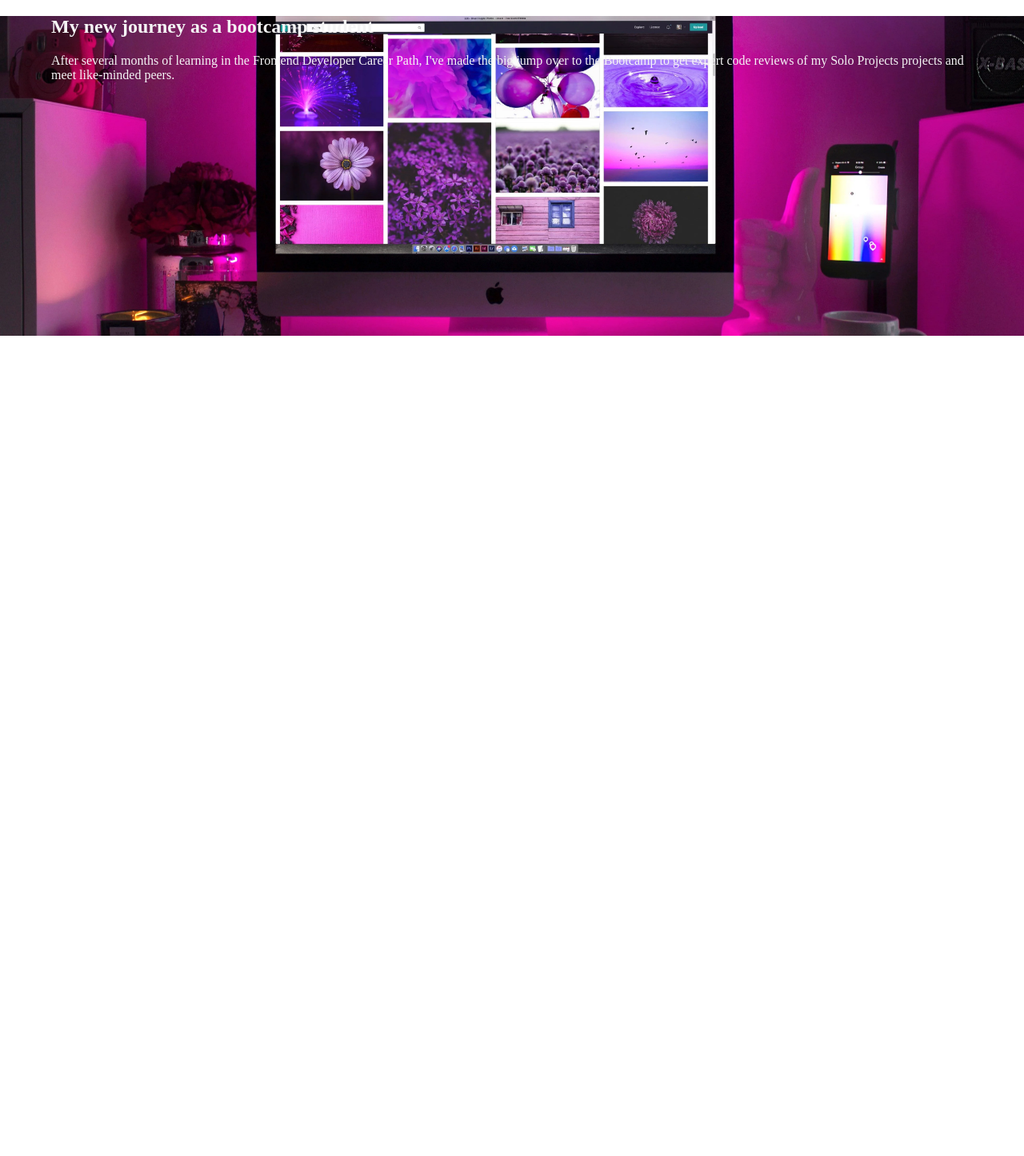
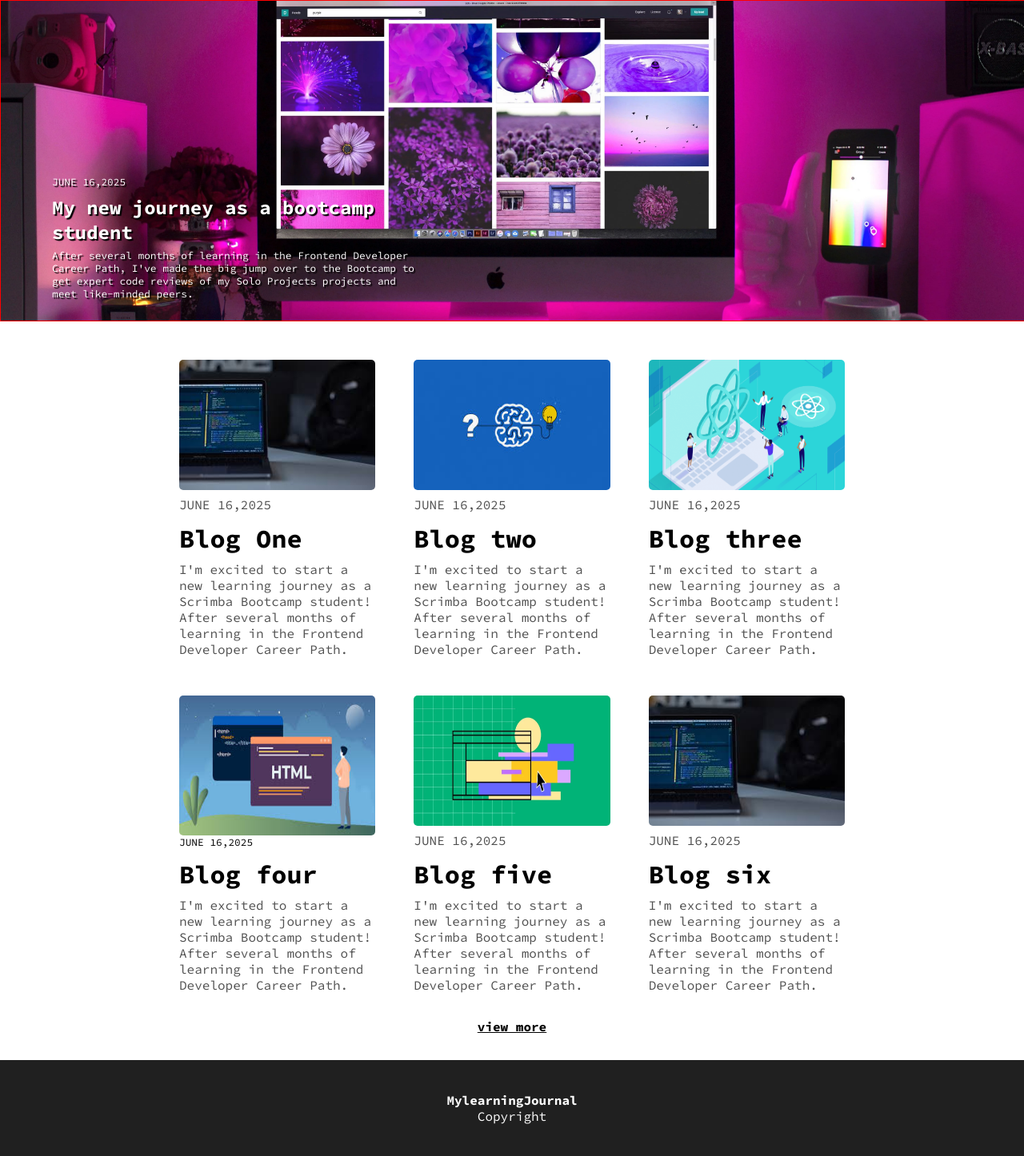
Before and after one commit to Sama2511/Journal, a plain HTML site: page index.html in a window 1280 px wide. Shown: the part 80-1526 px from the top of the page at 80% size. Before the commit the page ends 800 px from the top, so only its background shows below. Drawn offline with Linux system fonts and the light colour scheme.

Commit message:
fullwidth first page

```diff
--- a/index.html
+++ b/index.html
@@ -3,6 +3,7 @@
         <title>My Learning Journal</title>
         <link rel="stylesheet" href="style.css">
         <link rel="stylesheet" href="https://cdnjs.cloudflare.com/ajax/libs/font-awesome/6.1.1/css/all.min.css" integrity="sha512-KfkfwYDsLkIlwQp6LFnl8zNdLGxu9YAA1QvwINks4PhcElQSvqcyVLLD9aMhXd13uQjoXtEKNosOWaZqXgel0g==" crossorigin="anonymous" referrerpolicy="no-referrer" />
+        <link href="https://fonts.googleapis.com/css2?family=Source+Code+Pro:ital,wght@0,200..900;1,200..900&display=swap" rel="stylesheet">
     </head>
     <body>
         <header>
@@ -11,16 +12,65 @@
                 <h1>My learning Journal</h1>
             </div>
             <ul>
-                <li><a>Home</a></li>
-                <li><a>About me</a></li>
+                <li><a href="#">Home</a></li>
+                <li><a href="#">About me</a></li>
             </ul>
         </header>
         <section class="img-section">
             <div class="first-paragraph">
-                <h2>My new journey as a bootcamp student</h2>
-                <p>After several months of learning in the Frontend Developer Career Path, I've made the big jump over to the Bootcamp to get expert code reviews of my Solo Projects projects and meet like-minded peers.</p>
+                <div class="paragraph">
+                    <date>JUNE 16,2025</date>
+                    <h1>My new journey as a bootcamp student</h1>
+                    <p>After several months of learning in the Frontend Developer Career Path, I've made the big jump over to the Bootcamp to get expert code reviews of my Solo Projects projects and meet like-minded peers.</p>
+                </div>
             </div>
-
         </section>
+        <main>
+            <div class="container">
+                <img src="images/coding.jpg">
+                <p>JUNE 16,2025</p>
+                <h1>Blog One</h1>
+                <p> I'm excited to start a new learning journey as a Scrimba Bootcamp student! After several months of learning in the Frontend Developer Career Path.</p>
+            </div>
+            <div class="container">
+                <img src="images/image2.jpg">
+                <p>JUNE 16,2025</p>
+                <h1>Blog two</h1>
+                <p> I'm excited to start a new learning journey as a Scrimba Bootcamp student! After several months of learning in the Frontend Developer Career Path.</p>
+            </div>
+            <div class="container">
+                <img src="images/image3.png">
+                <p>JUNE 16,2025</p>
+                <h1>Blog three</h1>
+                <p> I'm excited to start a new learning journey as a Scrimba Bootcamp student! After several months of learning in the Frontend Developer Career Path.</p>
+            </div>
+            <div class="container">
+                <img src="images/image4.jpg">
+                <date>JUNE 16,2025</date>
+                <h1>Blog four</h1>
+                <p> I'm excited to start a new learning journey as a Scrimba Bootcamp student! After several months of learning in the Frontend Developer Career Path.</p>
+            </div>
+            <div class="container">
+                <img src="images/image5.webp">
+                <p>JUNE 16,2025</p>
+                <h1>Blog five</h1>
+                <p> I'm excited to start a new learning journey as a Scrimba Bootcamp student! After several months of learning in the Frontend Developer Career Path.</p>
+            </div>
+            <div class="container">
+                <img src="images/coding.jpg">
+                <p>JUNE 16,2025</p>
+                <h1>Blog six</h1>
+                <p> I'm excited to start a new learning journey as a Scrimba Bootcamp student! After several months of learning in the Frontend Developer Career Path.</p>
+            </div>
+        </main>
+        <div class="view-more">
+            <a href="#">view more</a>
+        </div>
+        <footer>
+            <div>
+                <h1>MylearningJournal</h1>
+                <p>Copyright</p>
+            </div>
+        </footer>
     </body>
 </html>
--- a/style.css
+++ b/style.css
@@ -3,48 +3,140 @@ body {
     margin: 0;
     padding: 0;
     height: 100vh;
+      font-family: "Source Code Pro", monospace;
 }
 
 header{
-    /* border: 1px solid red; */
     display: flex;
     margin: auto;
     justify-content: space-between;
-    width: 90%;
+    width: 95%;
+    height: 5em;
 }
 .top-container{
     display: flex;
     gap: 0.625px;
     margin: auto 0;
 }
+header a {
+    color:black ;
+    text-decoration: none;
+}
+.top-container h1{
+    margin: auto;
+}
 i{
-    font-size: 1.875px;
+    font-size: 1.875rem;
     margin: auto;
+    margin-right: 0.4em;
 }
 ul{
     list-style: none;
     display: flex;
-    gap: 1.875rem
-    ;
+    gap: 1.875rem;
     margin: auto 0;
     font-size: 1.25rem;
     font-weight: 600;
+
 }
 
 .img-section{
-    margin: 0;
     height:50%;
     width: 100%;
-    /* border: 1px solid red; */
     background-image: url('images/desk.webp');
     background-size:cover;
     background-position: center;
-    color: whitesmoke;
-    position: relative;
+    color: #FFF;
+    border: 1px solid red;
+    display: flex;
+    justify-content: flex-end;
+    flex-direction: column;
 }
 .first-paragraph{
     width: 90%;
+    margin:  0 auto;
+    color: #FFF;
+    margin-bottom: 2%;
+    text-shadow: 2px 2px 1px rgb(2, 2, 2);
+}
+.paragraph{
+    width: 40%;
+}
+date{
+    font-size: 0.8rem;
+}
+.paragraph h1{
+    font-size: 1.5rem;
+}
+.paragraph p{
+    font-size: 0.8rem;
+}
+.paragraph p, h1{
+    margin:0;
+    margin-top: 0.4em;
+}
+
+main{
+    width: 65%;
     margin: auto;
-    align-self: flex-end;
-    justify-self: end;
+    margin-top: 3em;
+    display: grid;
+    grid-template-columns: 1fr 1fr 1fr ;
+    gap: 3rem;
 }
+.container{
+    /* border: 1px solid blue; */
+    display: flex;
+    flex-direction: column;
+    width: 100%;
+    border-radius: 5px;
+
+}
+.container img{
+    height:50%;
+}
+.container p{
+    margin-top: 0.5em;
+    margin-bottom: 0;
+    color: #505050;
+}
+
+.container img{
+    border-radius: 5px;
+    width: 100%;
+    margin: 0;
+}
+.container:hover{
+    filter: brightness(0.9);
+    box-shadow: 0 0 0 3px rgba(59, 57, 59, 0.5);
+}
+
+.view-more{
+    text-align: center;
+    padding: 2em;
+}
+.view-more a{
+    color: black;
+    font-weight: 700;
+}
+
+footer{
+    background-color: #202020;
+    color: white;
+    height: 15%;
+    display: flex;
+    justify-content: center;
+    align-items: center;
+
+}
+footer h1{
+    font-size: 1rem;
+}
+footer h1, p{
+    margin: 0;
+}
+footer div{
+    width:fit-content;
+    height: fit-content;
+    text-align: center;
+}
```
Also changed, not shown: images/coding.jpg (added), images/image2.jpg (added), images/image3.png (added), images/image4.jpg (added), images/image5.webp (added).
